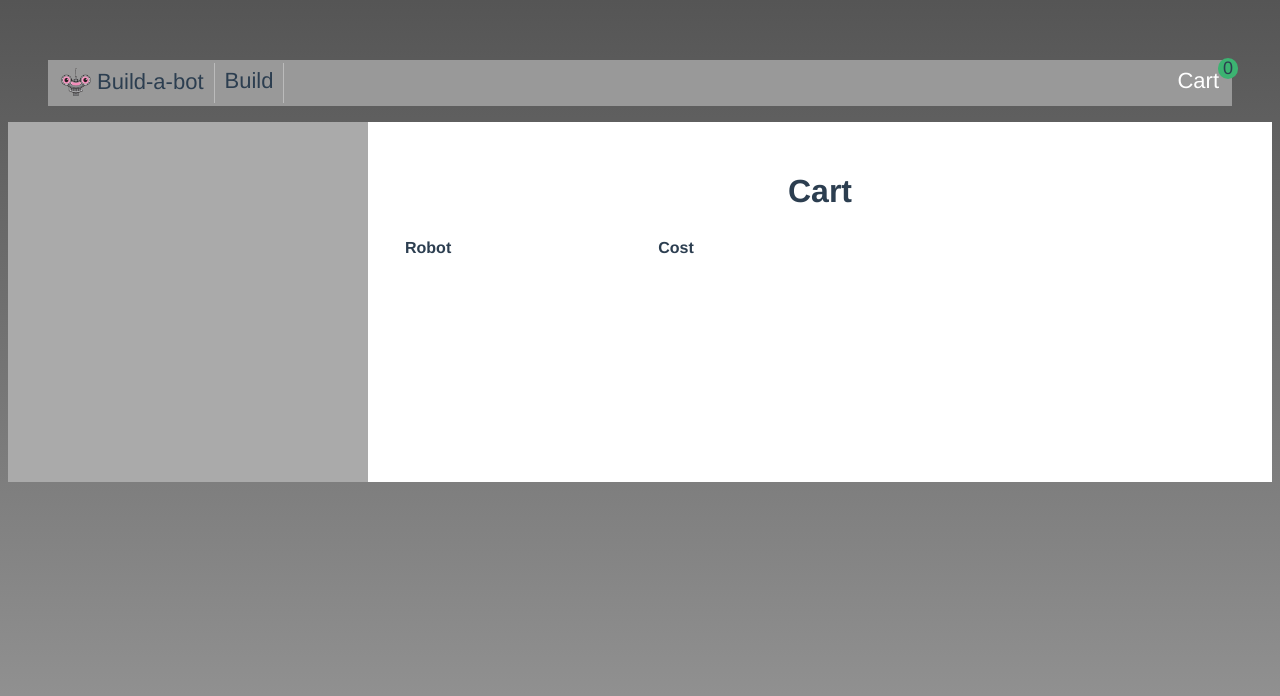
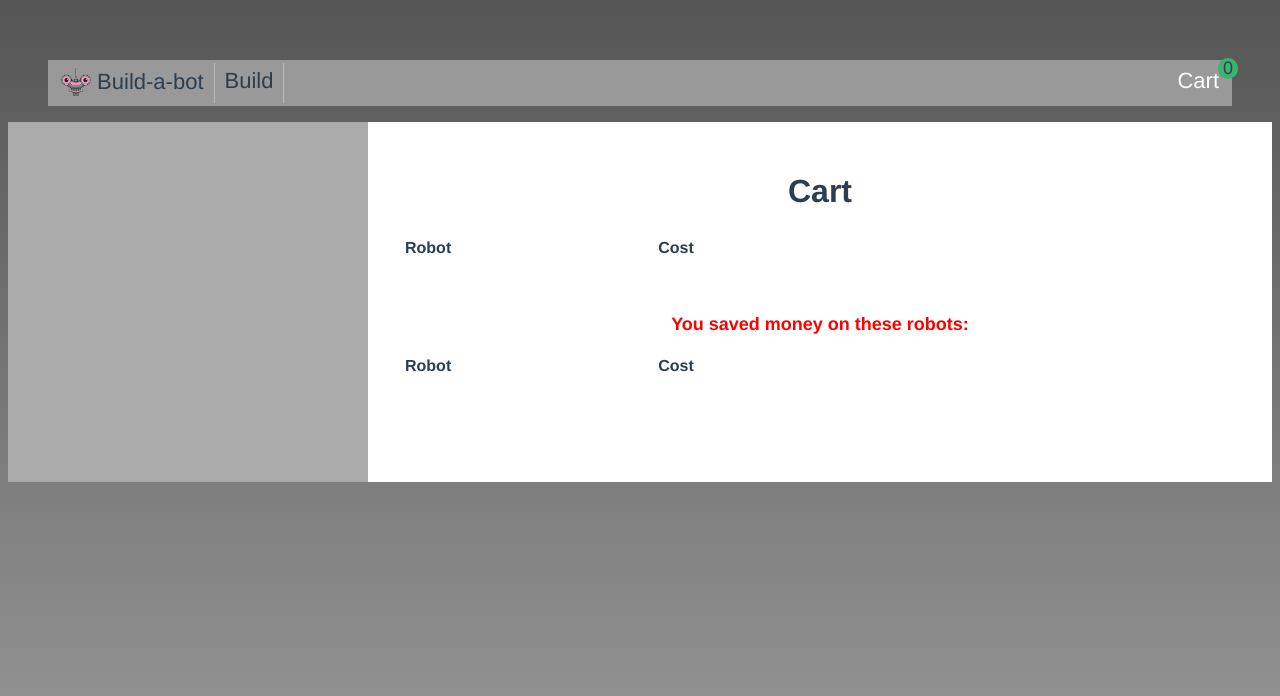
Before and after one commit to potatocommune/build-a-bot, a Vue app: page /cart in a window 1280 px wide. Shown: the top 696 px of the page. Built offline with nearby package versions, Linux system fonts and the light colour scheme.

Commit message:
using Vuex getters to return calculated data

```diff
--- a/src/cart/ShoppingCart.vue
+++ b/src/cart/ShoppingCart.vue
@@ -23,6 +23,29 @@
         </tr>
       </tbody>
     </table>
+    <h2 class="sale-items">You saved money on these robots:</h2>
+    <table>
+      <thead>
+        <tr>
+          <th class="robot-title">
+            Robot
+          </th>
+          <th class="cost">
+            Cost
+          </th>
+        </tr>
+      </thead>
+      <tbody>
+        <tr v-for="(robot, index) in cartSaleItems" :key="index">
+          <td class="robot-title">
+            {{robot.head.title}}
+          </td>
+          <td class="cost">
+            {{robot.cost}}
+          </td>
+        </tr>
+      </tbody>
+    </table>
  </div>
 </template>
 
@@ -32,6 +55,9 @@
   computed: {
     cart() {
       return this.$store.state.cart;
+    },
+    cartSaleItems() {
+      return this.$store.getters.cartSaleItems;
     },
   },
 };
@@ -48,4 +74,9 @@
   .cost {
     text-align: right;
   }
+  .sale-items {
+    margin-top: 50px;
+    font-size: 18px;
+    color: red;
+  }
 </style>
--- a/src/store/index.js
+++ b/src/store/index.js
@@ -12,4 +12,15 @@
       state.cart.push(robot);
     },
   },
+  getters: {
+    cartSaleItems(state) {
+      return state.cart.filter((item) => (
+        item.head.onSale
+        || item.leftArm.onSale
+        || item.torso.onSale
+        || item.rightArm.onSale
+        || item.base.onSale
+      ));
+    },
+  },
 });
```
